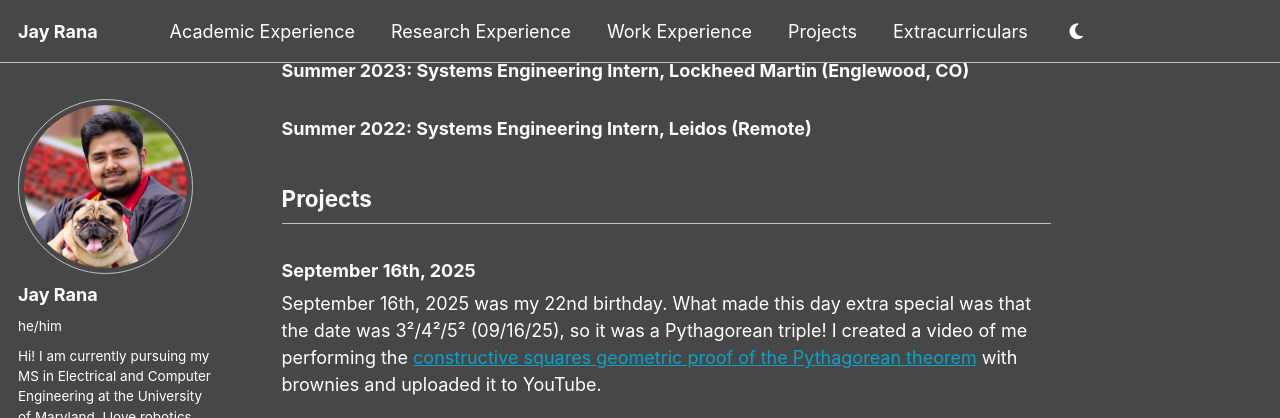
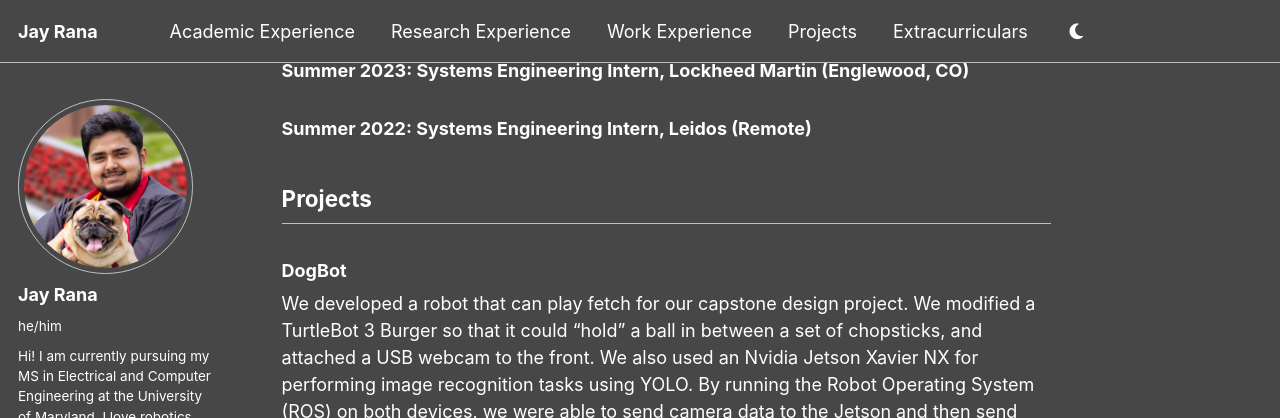
Before and after one commit to wolr210/wolr210.github.io, a Jekyll site: the page built from _pages/about.md, in a window 1280 px wide and 900 px high, scrolled down 1256 px, cut to the strip 0-418 px from the top of the window. Built offline with Jekyll 4.4.1, drawn with Linux system fonts in a browser that asks for light colours; some of the changed text lies outside the part shown.

Commit message:
sept 16 reorder

```diff
--- a/_pages/about.md
+++ b/_pages/about.md
@@ -37,10 +37,6 @@ Over the summer of 2025, I plan to work with [Dr. Yiannis Aloimonos](https://sch
 ### Summer 2022: Systems Engineering Intern, Leidos (Remote)
 
 ## Projects
-### September 16th, 2025
-September 16th, 2025 was my 22nd birthday. What made this day extra special was that the date was 3²/4²/5² (09/16/25), so it was a Pythagorean triple! I created a video of me performing the [constructive squares geometric proof of the Pythagorean theorem](https://en.wikipedia.org/wiki/Pythagorean_theorem#Proofs_using_constructed_squares) with brownies and uploaded it to YouTube.
-<iframe width="560" height="315" src="https://www.youtube.com/embed/ydMqkE7AYXw" frameborder="0" allow="accelerometer; autoplay; clipboard-write; encrypted-media; gyroscope; picture-in-picture" allowfullscreen></iframe>
-
 ### DogBot
 We developed a robot that can play fetch for our capstone design project. We modified a TurtleBot 3 Burger so that it could "hold" a ball in between a set of chopsticks, and attached a USB webcam to the front. We also used an Nvidia Jetson Xavier NX for performing image recognition tasks using YOLO. By running the Robot Operating System (ROS) on both devices, we were able to send camera data to the Jetson and then send velocity commands back to the TurtleBot. The Jetson performed image-based visual servoing (IBVS) based on the camera data, which enabled the TurtleBot to smoothly track objects in its field of view. After combining the subsystems together, the robot was able to track a ball, "hold" it, then track a human to return the ball to.
 <video src="../images/DogBot.mov" width="320" height="240" controls></video>
@@ -55,6 +51,10 @@ The goal of the project was to compete with other teams to move Lego towers from
 ### Image-Based Visual Servoing Controller
 The projects above both use image-based visual servoing (IBVS), which is a control technique that aims to move an object towards a desired place in an image. Indirectly, this allows robots to move towards a target while exhibiting the same stable smoothing behavior as PID controllers. For example, in DogBot, in order to track the ball and move it in between the chopsticks, we set the desired location of the image of the ball to be in the bottom center of the image. Since the TurtleBot 3 Burger is only able to move forward/backward and pivot left/right, it must necessarily move forward and turn towards the ball in order to move the image of the ball there. I followed the control equations given in ["Visual servo control I. Basic approaches" by Chaumette and Hutchinson](https://ieeexplore.ieee.org/document/4015997){:target="_blank"} and [implemented them as a Python file](https://github.com/wolr210/IBVS_Controller){:target="_blank"}, which is published on my GitHub account. In the future, I plan on expanding the controller to include all six traditional degrees of freedom, and publishing the controller as a Python package on PyPI.
 
+### September 16th, 2025
+September 16th, 2025 was my 22nd birthday. What made this day extra special was that the date was 3²/4²/5² (09/16/25), so it was a Pythagorean triple! I created a video of me performing the [constructive squares geometric proof of the Pythagorean theorem](https://en.wikipedia.org/wiki/Pythagorean_theorem#Proofs_using_constructed_squares) with brownies and uploaded it to YouTube.
+<iframe width="560" height="315" src="https://www.youtube.com/embed/ydMqkE7AYXw" frameborder="0" allow="accelerometer; autoplay; clipboard-write; encrypted-media; gyroscope; picture-in-picture" allowfullscreen></iframe>
+
 ## Extracurriculars
 ### Gamer Symphony Orchestra
 I am part of the [Gamer Symphony Orchestra (GSO) at UMD](https://umd.gamersymphony.org/index.php){:target="_blank"}. We are a full symphonic rock orchestra that arranges and plays music from video games! I serve as the cello section leader and webmaster. Here is a [link to our YouTube channel](https://www.youtube.com/c/GamerSymphonyUMD){:target="_blank"}. Below is the recording of one of my favorite arrangements.
```
